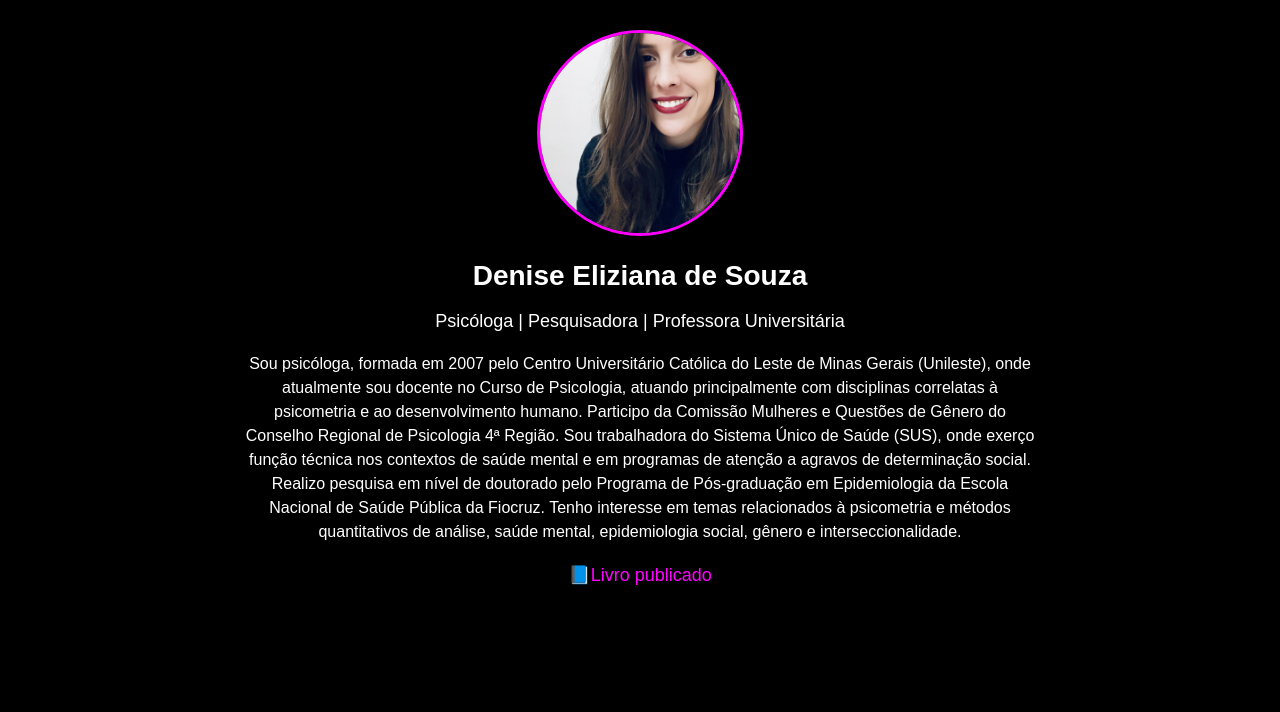
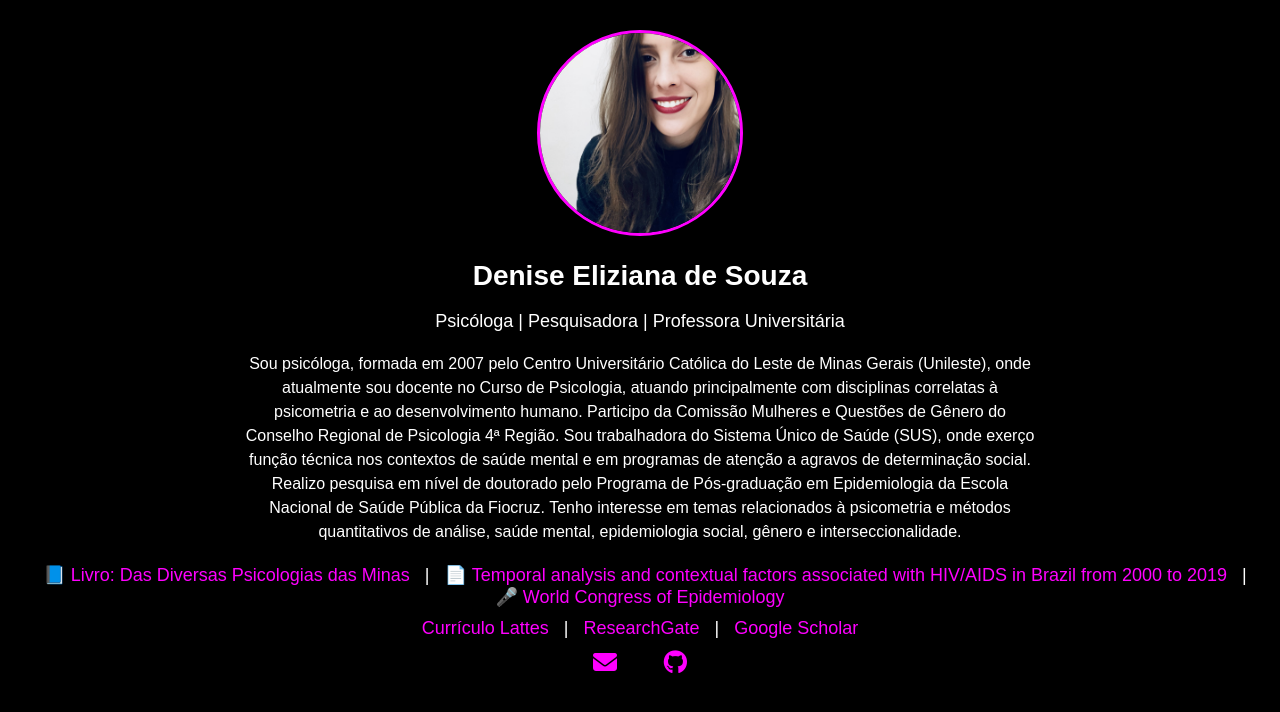
Before and after one commit to souzades/souzades.github.io, a plain HTML site: page index.html in a window 1280 px wide. Drawn offline with Linux system fonts and the light colour scheme.

Commit message:
Update index.html

```diff
--- a/index.html
+++ b/index.html
@@ -59,11 +59,29 @@
             Sou psicóloga, formada em 2007 pelo Centro Universitário Católica do Leste de Minas Gerais (Unileste), onde atualmente sou docente no Curso de Psicologia, atuando principalmente com disciplinas correlatas à psicometria e ao desenvolvimento humano. Participo da Comissão Mulheres e Questões de Gênero do Conselho Regional de Psicologia 4ª Região. Sou trabalhadora do Sistema Único de Saúde (SUS), onde exerço função técnica nos contextos de saúde mental e em programas de atenção a agravos de determinação social. Realizo pesquisa em nível de doutorado pelo Programa de Pós-graduação em Epidemiologia da Escola Nacional de Saúde Pública da Fiocruz. Tenho interesse em temas relacionados à psicometria e métodos quantitativos de análise, saúde mental, epidemiologia social, gênero e interseccionalidade.
         </p>
 
-        <!-- Link do livro -->
+        <!-- Links adicionais: livro, artigo e congresso -->
         <p>
-            <a href="https://shre.ink/Mgxx" target="_blank">📘Livro publicado</a>
+            <a href="https://shre.ink/Mgxx" target="_blank">📘 Livro: Das Diversas Psicologias das Minas</a> |
+            <a href="https://pmc.ncbi.nlm.nih.gov/articles/PMC10681528/" target="_blank">📄 Temporal analysis and contextual factors associated with HIV/AIDS in Brazil from 2000 to 2019</a> |
+            <a href="https://unileste.catolica.edu.br/portal/docente-apresenta-pesquisa-sobre-hiv-em-congresso-internacional-na-africa-do-sul/" target="_blank">🎤 World Congress of Epidemiology</a>
         </p>
 
         <!-- Links principais -->
         <p>
-            <a href="http://lattes.cnpq.br
+            <a href="http://lattes.cnpq.br/4859178862619817" target="_blank">Currículo Lattes</a> |
+            <a href="https://www.researchgate.net/profile/Denise-Souza-11" target="_blank">ResearchGate</a> |
+            <a href="https://scholar.google.com/citations?user=nf6DXDwAAAAJ&hl=pt-BR" target="_blank">Google Scholar</a>
+        </p>
+
+        <!-- Ícones de contato abaixo -->
+        <div class="icons">
+            <a href="mailto:souza.des@gmail.com" title="Email">
+                <i class="fa-solid fa-envelope"></i>
+            </a>
+            <a href="https://github.com/souzades" target="_blank" title="GitHub">
+                <i class="fa-brands fa-github"></i>
+            </a>
+        </div>
+    </header>
+</body>
+</html>
```
